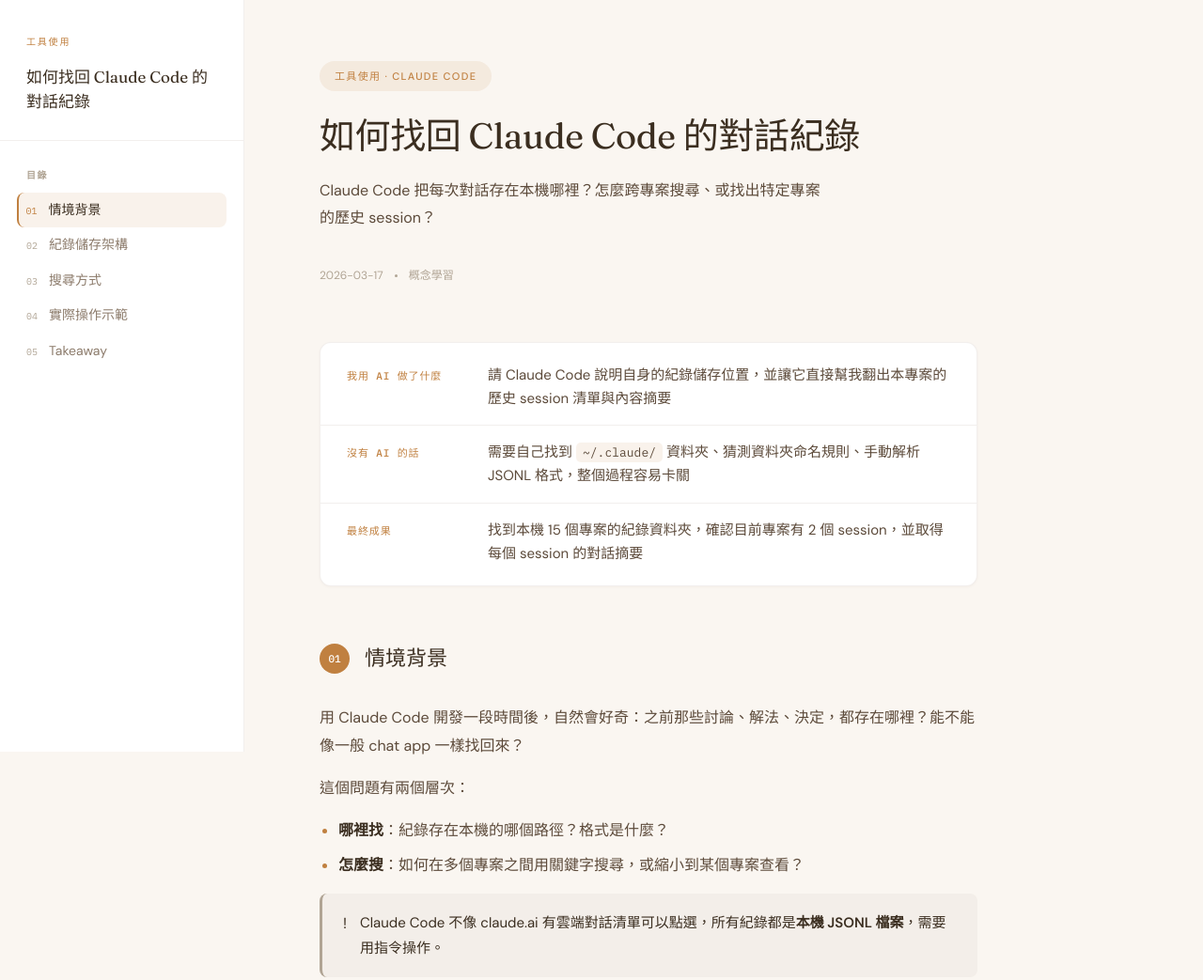
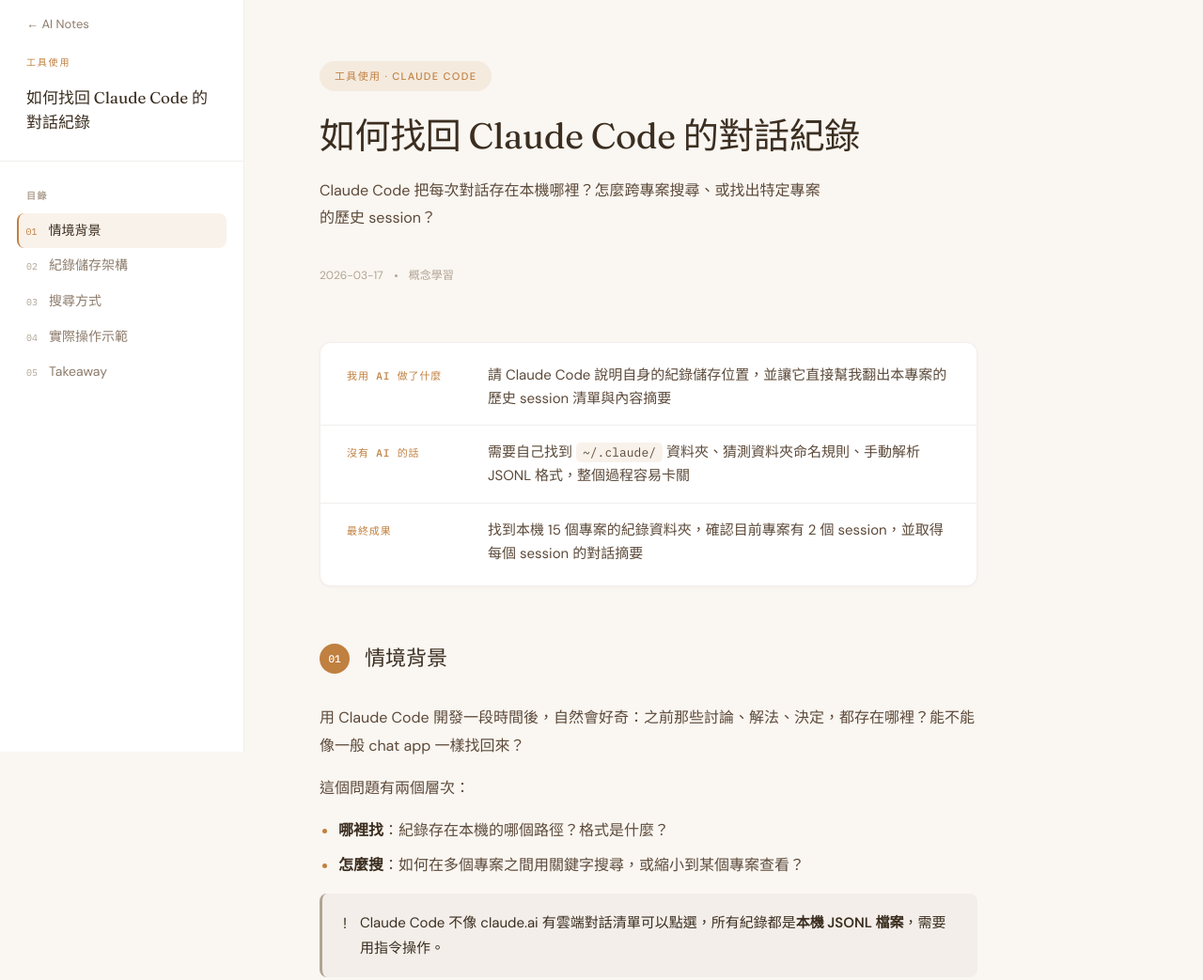
Before and after one commit to lululi2025/ai-notes-site, a plain HTML site: page claude-code-history-search/index.html in a window 1280 px wide. Shown: the top 1043 px of the page at 94% size. Drawn offline with nearby package versions, Linux system fonts and the light colour scheme.

Commit message:
fix: update note with sidebar home link

```diff
--- a/claude-code-history-search/index.html
+++ b/claude-code-history-search/index.html
@@ -27,7 +27,9 @@
     body { font-family: var(--font); background-color: var(--bg); color: var(--ink); line-height: 1.85; font-size: 17px; }
     .layout { display: flex; min-height: 100vh; width: 100%; }
     .sidebar { width: var(--sidebar-w); flex-shrink: 0; position: sticky; top: 0; height: 100vh; overflow-y: auto; background: var(--surface); border-right: 1px solid var(--border); padding: 0 0 60px; }
-    .sidebar-top { padding: 36px 28px 28px; border-bottom: 1px solid var(--border); margin-bottom: 8px; }
+    .sidebar-home { display: flex; align-items: center; gap: 6px; font-size: 13px; color: var(--ink-3); text-decoration: none; padding: 14px 28px 0; transition: color .15s; }
+    .sidebar-home:hover { color: var(--caramel); }
+    .sidebar-top { padding: 20px 28px 28px; border-bottom: 1px solid var(--border); margin-bottom: 8px; }
     .sidebar-eyebrow { font-size: 10px; font-weight: 500; letter-spacing: .18em; text-transform: uppercase; color: var(--caramel); margin-bottom: 14px; }
     .sidebar-top h2 { font-family: var(--serif); font-size: 17px; font-weight: 400; color: var(--ink); line-height: 1.55; }
     .nav-section { padding: 0 18px; }
@@ -111,6 +113,7 @@
 <div class="layout">
 
   <nav class="sidebar" id="sidebar">
+    <a class="sidebar-home" href="../">&larr; AI Notes</a>
     <div class="sidebar-top">
       <div class="sidebar-eyebrow">工具使用</div>
       <h2>如何找回 Claude Code 的對話紀錄</h2>
```
